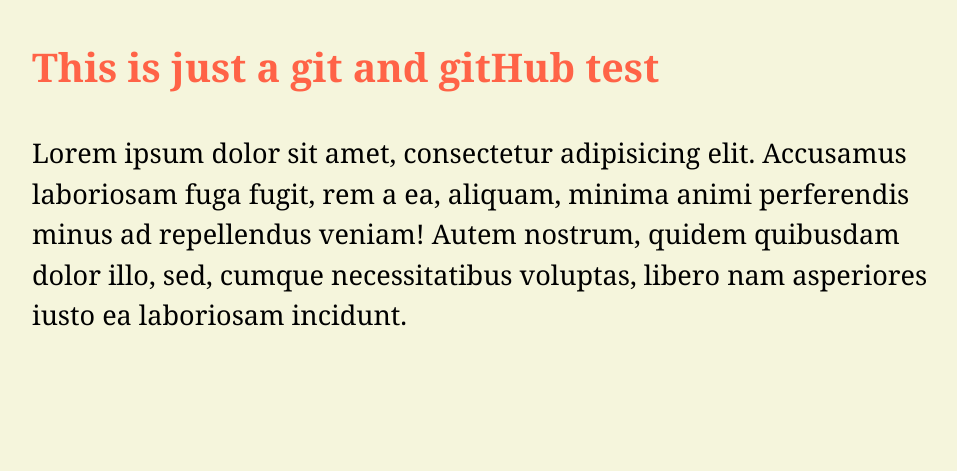
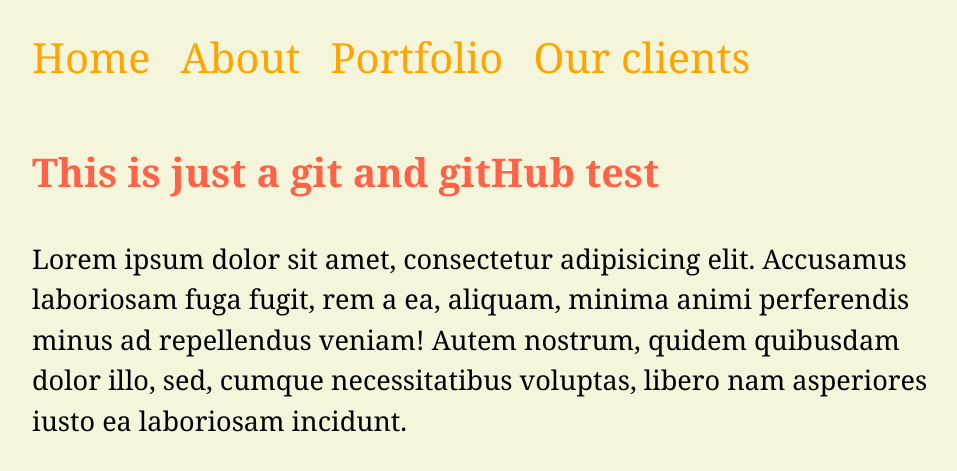
Before and after one commit to aaronUleat/gitTest, a plain HTML site: page index.html in a window 1280 px wide. Shown: the whole page, without its empty margins (148-1105 px from the left). Drawn offline with Linux system fonts and the light colour scheme.

Commit message:
add navigation

```diff
--- a/css/style.css
+++ b/css/style.css
@@ -14,6 +14,16 @@ body {
 	margin-right: auto;
 }
 
+.cf:before,
+.cf:after {
+	content: "";
+	display: table;
+}
+
+.cf:after{
+	clear: both;
+}
+
 h1{
 	font-size: 1.9em;
 	color: tomato;
@@ -24,3 +34,30 @@ p {
 	color: #000;
 	line-height: 1.5em;
 }
+
+
+header nav ul {
+	list-style: none;
+	padding: 0;
+}
+
+nav ul li {
+	float: left;
+	margin-left: 30px;
+}
+
+li:first-child {
+	margin-left: 0px;
+}
+
+nav ul li a {
+	text-decoration: none;
+	color: orange;
+	font-size: 2em;
+}
+
+
+nav ul li a:hover {
+	border-bottom: 1px solid tomato;
+	color: tomato;
+}
--- a/index.html
+++ b/index.html
@@ -8,8 +8,16 @@
 <body>
 <div class="container">
 
-	<header>
+	<header class="cf">
 		<nav>
+			<ul class="cf">
+					<li><a href="#">Home</a></li>
+					<li><a href="#">About</a></li>
+					<li><a href="#">Portfolio</a></li>
+					<li><a href="#">Our clients</a></li>
+
+
+			</ul>
 
 		</nav>
 
```
